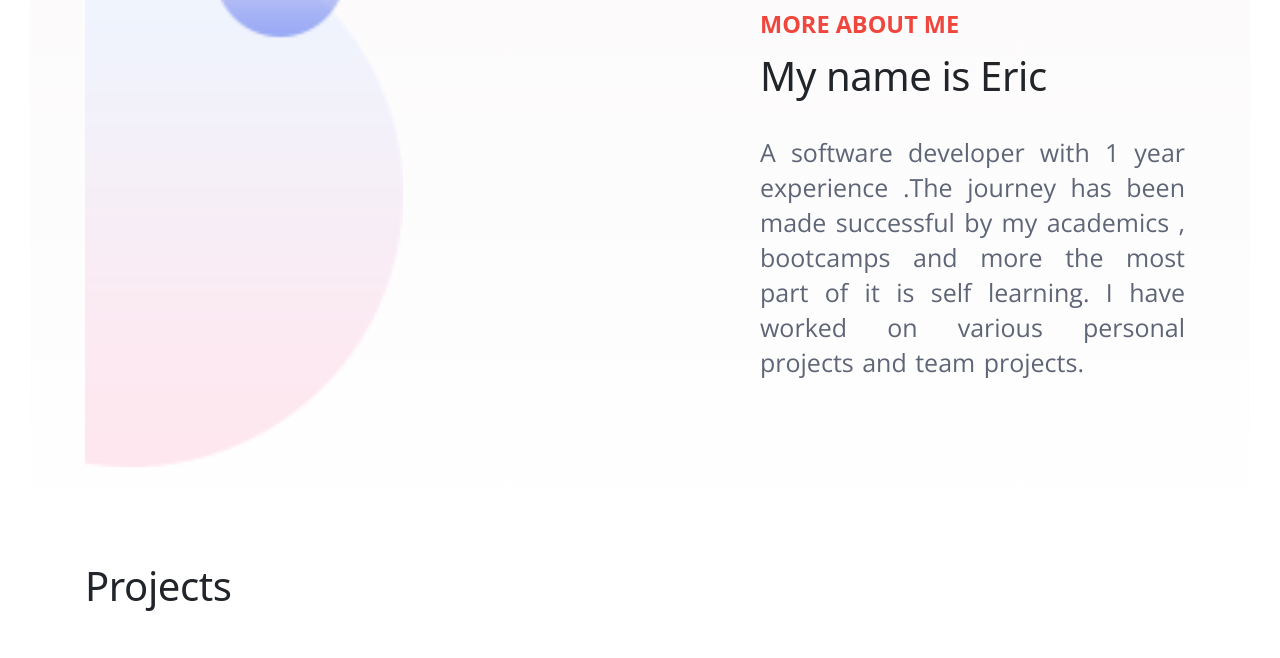
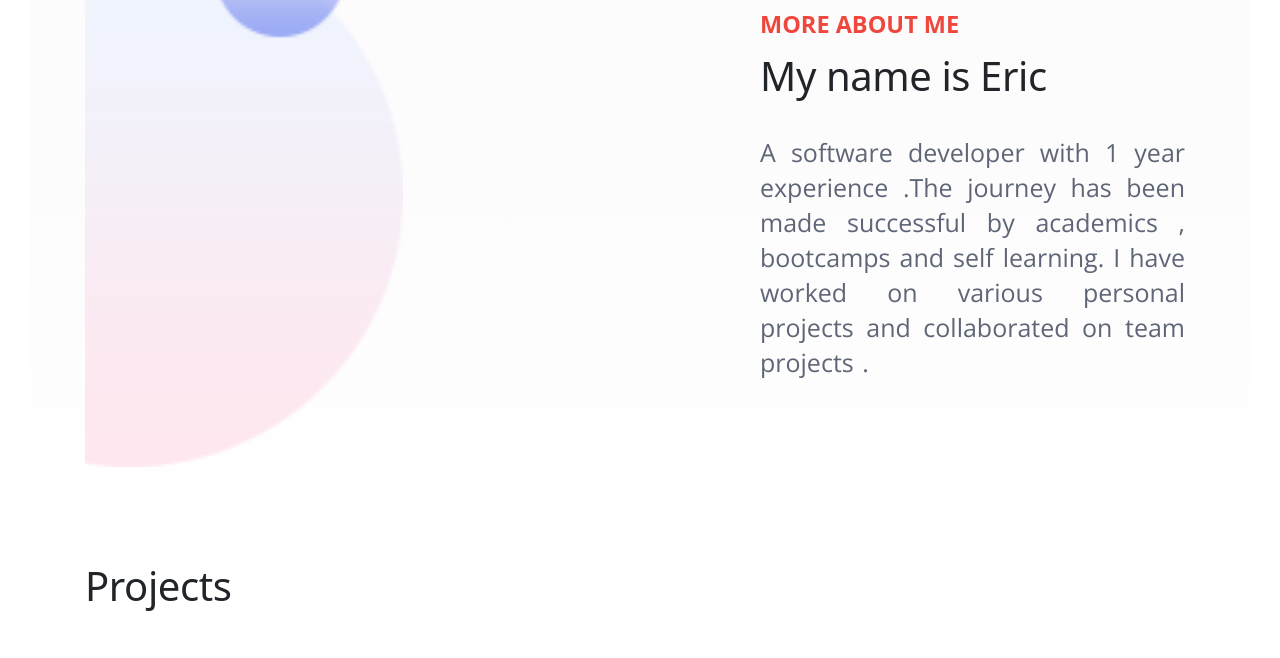
Before and after one commit to erhic/portfolio-, a plain HTML site: page index.html in a window 1280 px wide. Shown: the part 1260-1918 px from the top of the page. Drawn offline with nearby package versions, Linux system fonts and the light colour scheme.

Commit message:
updated about content

```diff
--- a/index.html
+++ b/index.html
@@ -127,9 +127,8 @@
                         <h2>My name is Eric</h2>
                         <p class="col col-sm " style="text-align: justify;"> A software
                             developer with 1 year experience .The
-                            journey has been made successful by my academics , bootcamps and more the most part of it is
-                            self
-                            learning. I have worked on various personal projects and team projects.
+                            journey has been made successful by academics , bootcamps and self
+                            learning. I have worked on various personal projects and collaborated on team projects .
 
                         </p>
 
```
